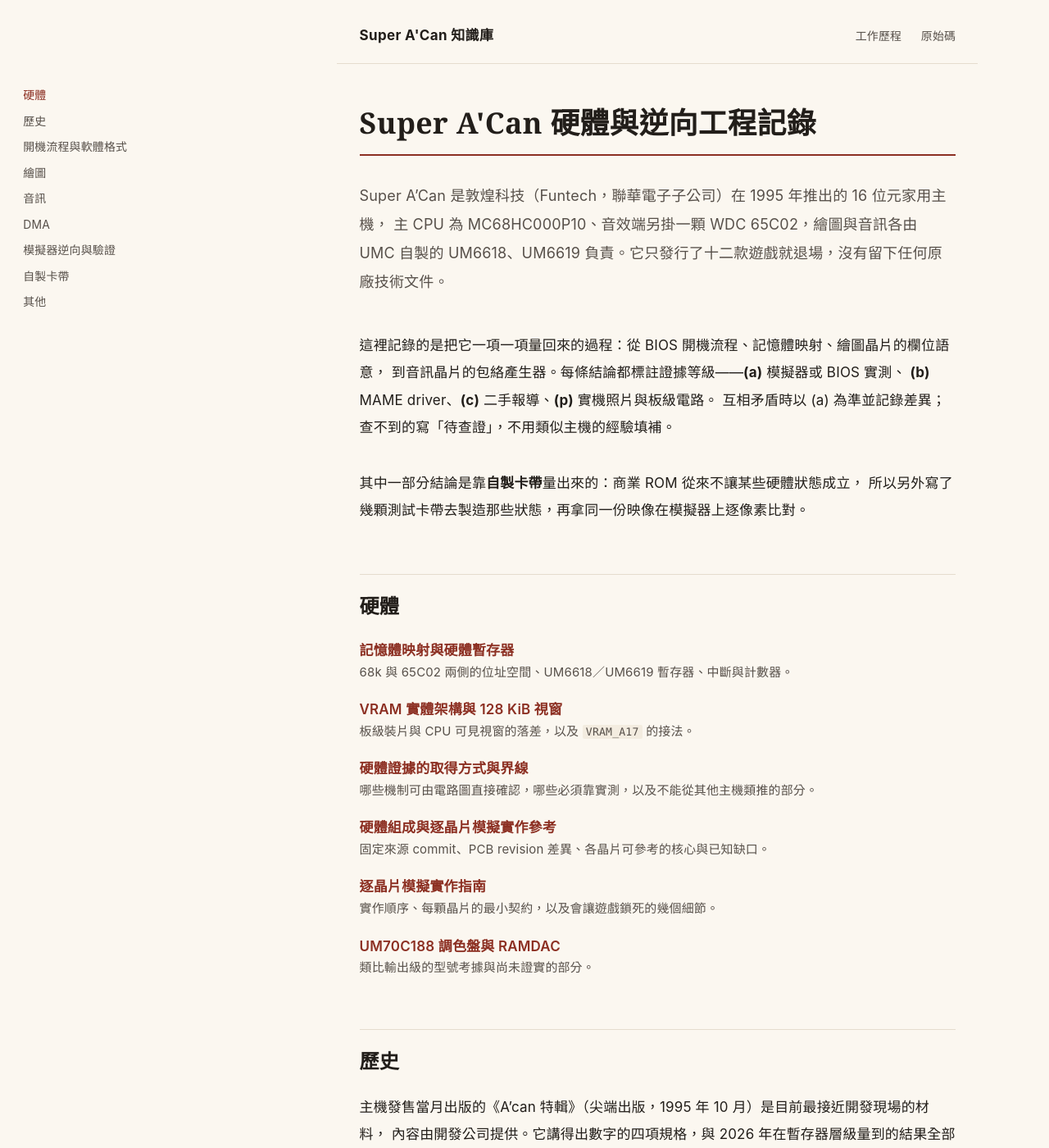
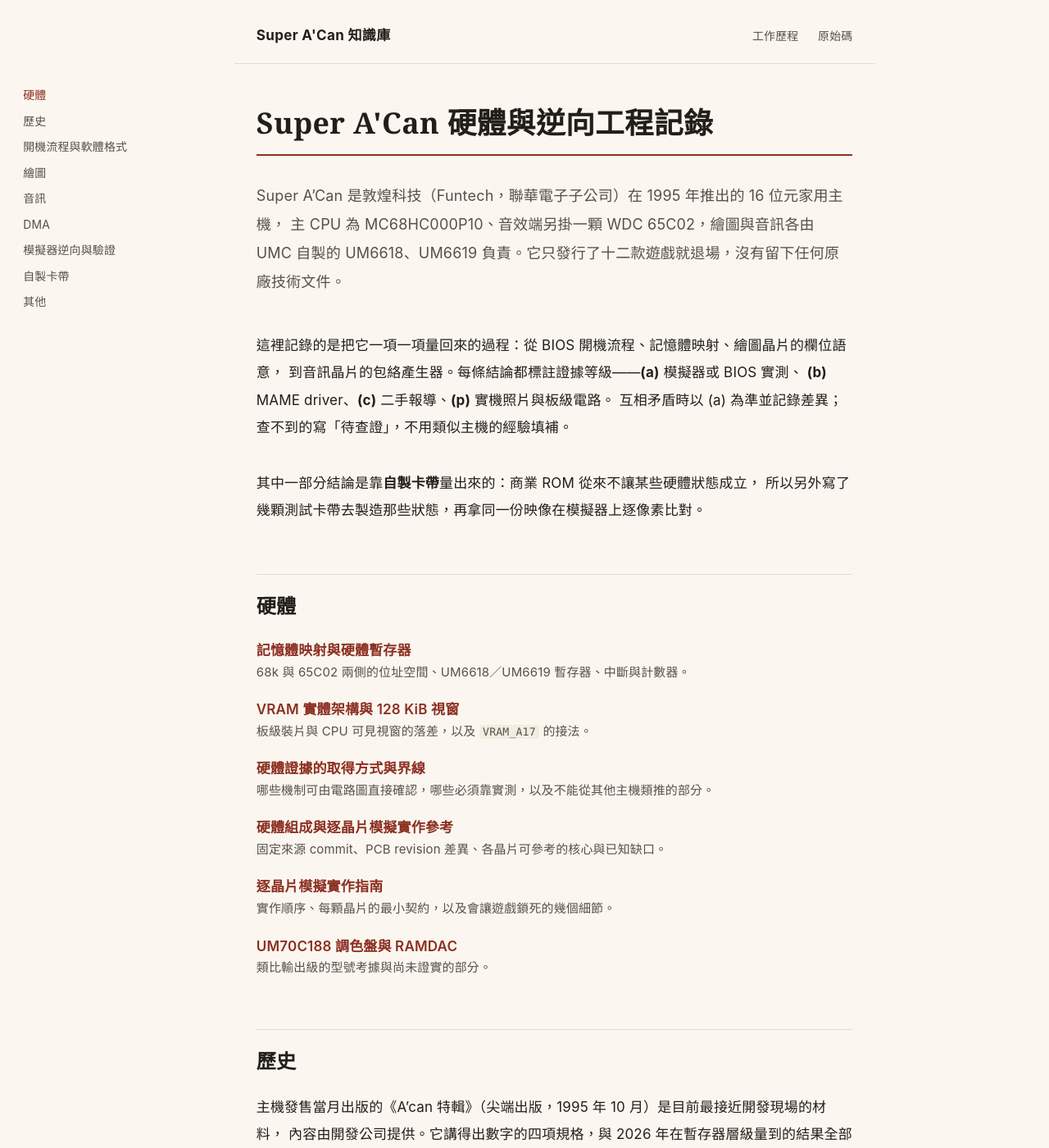
Before and after one commit to wicanr2/superacan, a Jekyll site: the page built from index.md, in a window 1280 px wide and 1400 px high. Shown: the whole window at 82% size. Built offline with Jekyll 4.4.1, drawn with Linux system fonts in a browser that asks for light colours.

Commit message:
style(pages): 收窄左側目錄欄，正文靠右欄左緣對齊
原本 1500px 寬時正文要到 549px 才開始：目錄 15rem 偏寬，而且正文在右欄
內是置中的，又多推了 118px——目錄與正文之間的空白比目錄本身還寬。

- --toc 15rem → 13rem，格線上限 79rem → 76rem，欄距 2.5rem → 2.2rem。
- has-toc 版面下 masthead／main／footer 取消欄內置中，靠右欄左緣。
- 破格表格（.scroll.wide）改成只往右延伸，避免左緣壓到目錄。

1500px 下正文起點 549 → 418px，左右留白由 549／220 變成 418／355。
1366 與 1920 兩個寬度各截圖確認未破版。

Co-Authored-By: Claude Opus 5 (1M context) <noreply@anthropic.com>

```diff
--- a/assets/css/site.css
+++ b/assets/css/site.css
@@ -45,7 +45,7 @@ html {
   --pad: 1.6rem;
   --wide: 60rem;                      /* 破格上限：表格／程式碼密集的內容 */
   --avail: calc(100vw - 2 * var(--pad));
-  --toc: 15rem;
+  --toc: 13rem;
 }
 
 body {
@@ -263,13 +263,22 @@ pre code {
   body.has-toc .page {
     display: grid;
     grid-template-columns: var(--toc) minmax(0, 1fr);
-    gap: 2.5rem;
-    max-width: 79rem;
+    gap: 2.2rem;
+    max-width: 76rem;
     margin: 0 auto;
     padding-left: var(--pad);
   }
   body.has-toc .toc { display: block; padding-top: 6.2rem; }
-  body.has-toc { --avail: calc(79rem - var(--toc) - 4rem); }
+  body.has-toc { --avail: calc(76rem - var(--toc) - 3.8rem); }
+
+  /* 正文靠右欄左緣，不再於欄內置中——否則目錄與正文之間會多出一段
+     比目錄本身還寬的空白，整頁重心偏右。 */
+  body.has-toc .masthead,
+  body.has-toc main,
+  body.has-toc footer { margin-left: 0; margin-right: 0; }
+
+  /* 破格表格改成只往右長，避免壓到目錄。 */
+  body.has-toc .scroll.wide { margin-left: 0; }
 }
 
 /* ── 標題錨點 ─────────────────────────────────────────────── */
```
